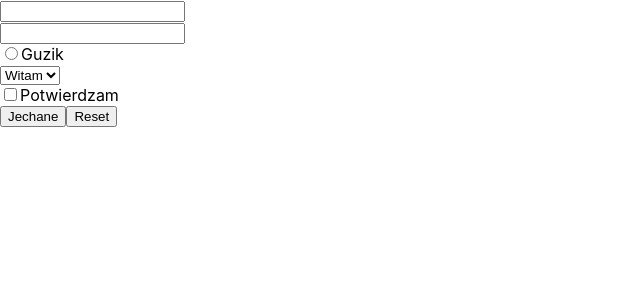
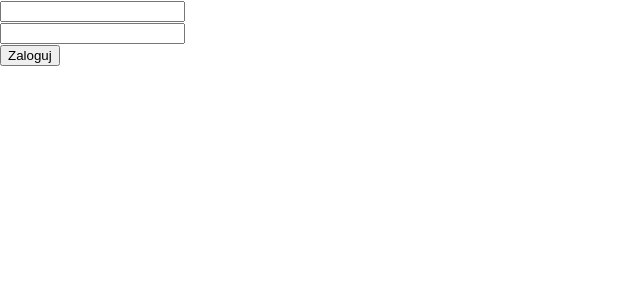
Before and after one commit to BogateInterfejsyWebowePJATK/lab_12-MateuszKepczynski, a React (Create React App) app: page / in a window 1280 px wide. Shown: the top 300 px of the page, without its empty margins (0-640 px from the left). Built offline with nearby package versions, Linux system fonts and the light colour scheme.

Commit message:
Zadanie 3

```diff
--- /dev/null
+++ b/src/components/Login.js
@@ -0,0 +1,53 @@
+import React, {useState} from "react";
+import UserData from "../data/UserData.json"
+
+export default function LoginComponent()
+{
+    const [password, setPassword] = useState("");
+    const [email, setEmail] = useState("");
+    const [data, setData] = useState(UserData);
+
+    const handleEmail = event =>
+    {
+        setEmail(event.target.value);
+    }
+
+    const handlePassword = event =>
+    {
+        setPassword(event.target.value);
+    }
+
+    const handleLogin = event =>
+    {
+        event.preventDefault();
+
+        let passAreGood = false;
+
+        data.map(data => {
+           if ( data.email === email && data.password === password)
+           {
+               passAreGood = true;
+           }
+        });
+
+        if(passAreGood)
+        {
+            alert("Udało się zalogować")
+        }
+        else
+            alert("Błędne dane!")
+    }
+
+    return(
+      <div>
+          <form onSubmit={handleLogin}>
+              <input type="text"  onChange={handleEmail} required={true} pattern="[A-Za-z0-9]+@+[a-z0-9]+\.[a-z]+$"/>
+              <br/>
+              <input type="password" onChange={handlePassword} required={true} pattern="[A-Za-z0-9]+$"/>
+              <br/>
+              <button type="submit">Zaloguj</button>
+          </form>
+      </div>
+    );
+
+}
--- /dev/null
+++ b/src/data/UserData.json
@@ -0,0 +1,10 @@
+[
+  {
+    "email": "test@gmail.com",
+    "password": "test1"
+  },
+  {
+    "email": "r@wp.pl",
+    "password": "t2"
+  }
+]
--- a/src/index.js
+++ b/src/index.js
@@ -2,11 +2,11 @@ import React from 'react';
 import ReactDOM from 'react-dom';
 import './index.css';
 import reportWebVitals from './reportWebVitals';
-import FormComp from "./components/FormComponent";
+import LoginComponent from "./components/Login";
 
 ReactDOM.render(
   <React.StrictMode>
-    <FormComp />
+    <LoginComponent />
   </React.StrictMode>,
   document.getElementById('root')
 );
```
Also changed, not shown: 1 other file (tests, documents, lock files or other folders).
